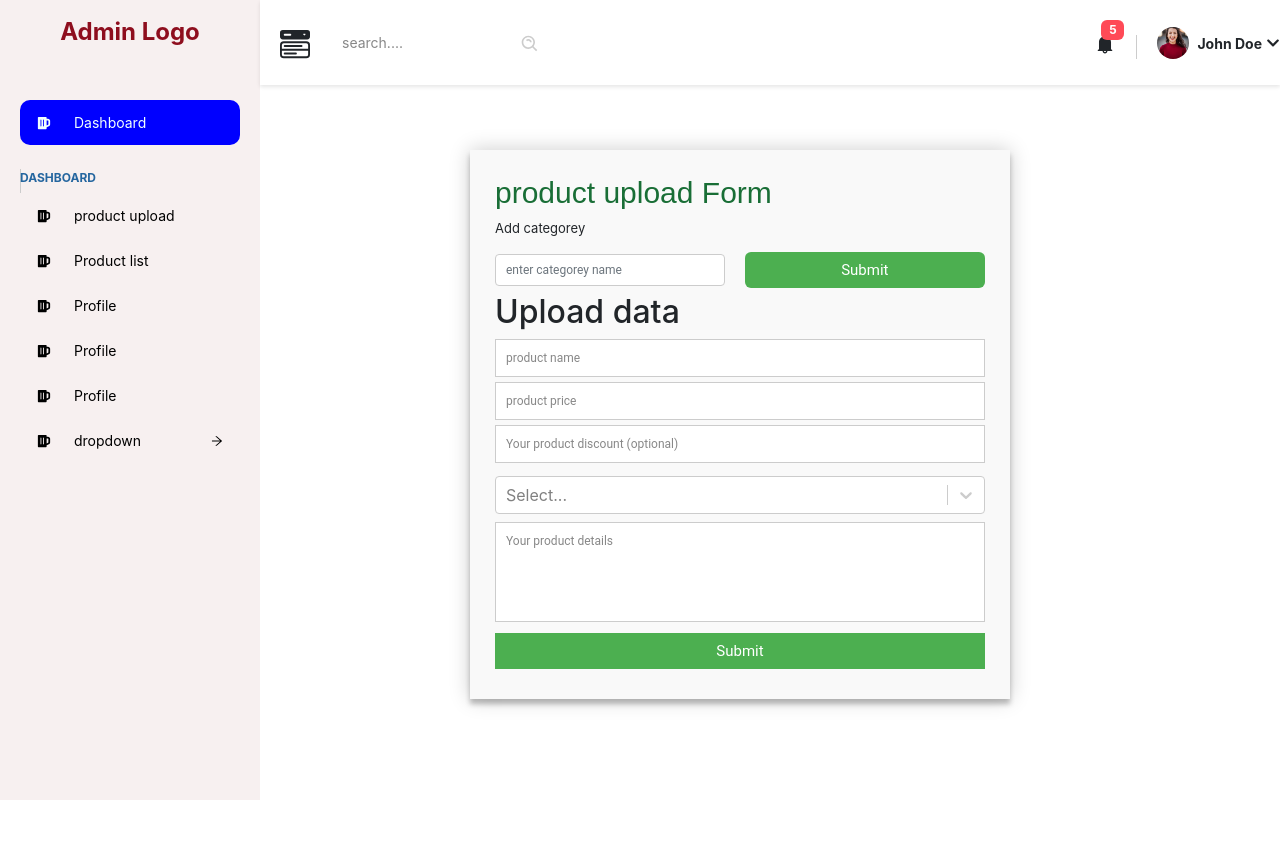
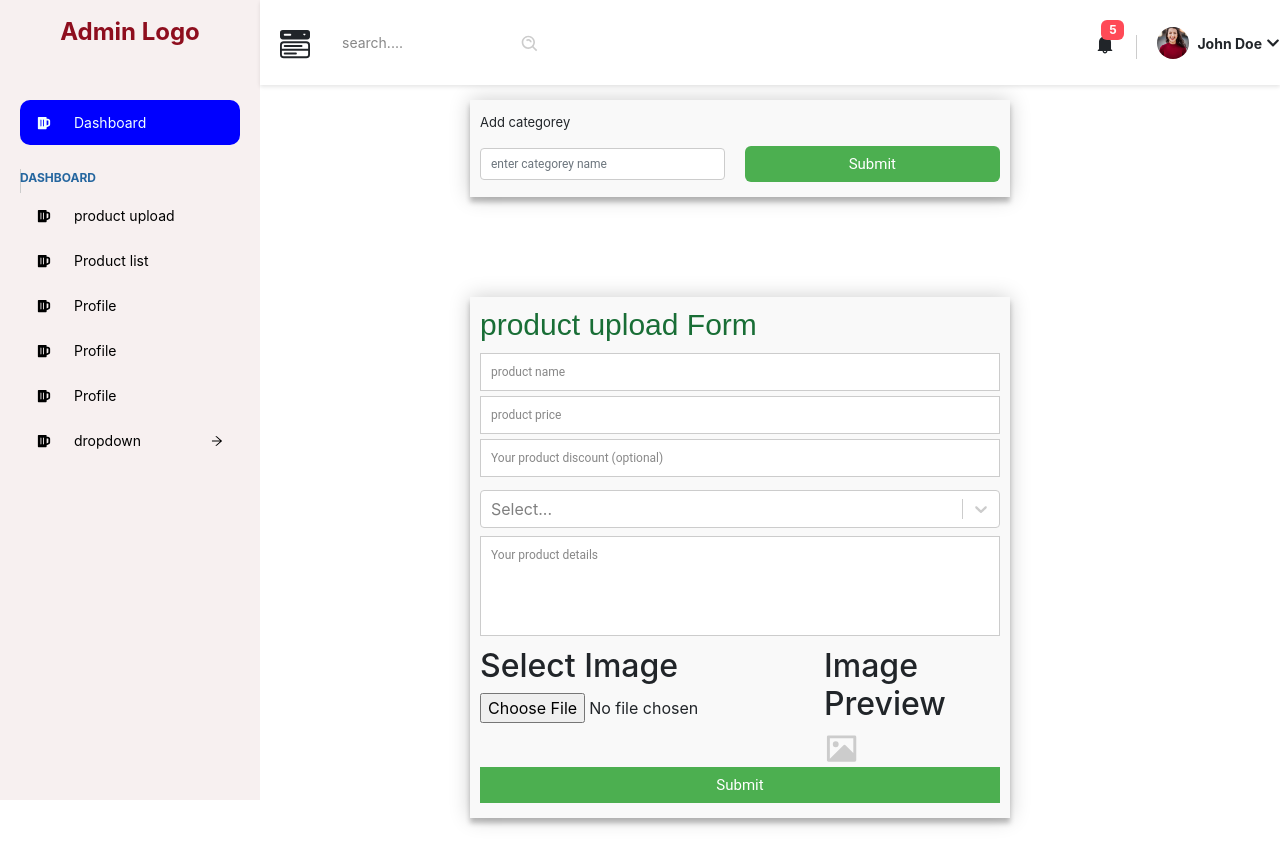
Before and after one commit to gblbd/ecommerce, a React (Create React App) app: page /dashboard/product-upload in a window 1280 px wide. Shown: the top 866 px of the page. Built offline with nearby package versions, Linux system fonts and the light colour scheme.

Commit message:
fix design

```diff
--- a/src/views/components/dashboard/home/admin/PorductUploadComponent/PorductUploadComponent.css
+++ b/src/views/components/dashboard/home/admin/PorductUploadComponent/PorductUploadComponent.css
@@ -25,8 +25,8 @@
 
 #contact {
   background: #f9f9f9;
-  padding: 25px;
-  margin: 150px 0;
+  padding: 10px;
+  margin: 100px 0;
   box-shadow: 0 0 20px 0 rgba(0, 0, 0, 0.2), 0 5px 5px 0 rgba(0, 0, 0, 0.24);
 }
 
@@ -128,3 +128,18 @@ fieldset {
 :-ms-input-placeholder {
   color: #888;
 }
+.icon-placeholder {
+  font-size: 100px;
+  color: #ccc;
+  text-align: center;
+  width: 20%;
+  height: 50%;
+}
+
+#imagePreview img {
+  max-width: 20%;
+  max-height: 50%;
+  border-radius: 50%;
+  display: block;
+  margin: 10px auto;
+}
--- a/src/views/components/dashboard/home/admin/PorductUploadComponent/PorductUploadComponent.js
+++ b/src/views/components/dashboard/home/admin/PorductUploadComponent/PorductUploadComponent.js
@@ -1,4 +1,5 @@
 import React, { useState } from "react";
+import { RiImageFill } from "react-icons/ri";
 import Select from "react-select";
 import "./PorductUploadComponent.css";
 const PorductUploadComponent = () => {
@@ -9,11 +10,24 @@ const PorductUploadComponent = () => {
   ];
   const [isClearable, setIsClearable] = useState(true);
   const [isSearchable, setIsSearchable] = useState(true);
+  const [imagePreview, setImagePreview] = useState(null);
+
+  const handleImageChange = (event) => {
+    const file = event.target.files[0];
+    const reader = new FileReader();
+
+    reader.onloadend = () => {
+      setImagePreview(reader.result);
+    };
+
+    if (file) {
+      reader.readAsDataURL(file);
+    }
+  };
   return (
     <div>
       <div className="container-form">
-        <form id="contact" action="" method="post">
-          <h3>product upload Form</h3>
+        <form id="contact">
           <h4>Add categorey</h4>
           <div className="form-inline">
             <div className="form-group">
@@ -27,7 +41,9 @@ const PorductUploadComponent = () => {
               Submit
             </button>
           </div>
-          <h2>Upload data</h2>
+        </form>
+        <form id="contact" action="" method="post">
+          <h3>product upload Form</h3>
           <fieldset>
             <input
               placeholder="product name"
@@ -71,6 +87,29 @@ const PorductUploadComponent = () => {
               required
             />
           </fieldset>
+          <fieldset>
+            <div className="d-flex">
+              <div>
+                <h2>Select Image</h2>
+                <input
+                  type="file"
+                  id="imageInput"
+                  accept="image/*"
+                  onChange={handleImageChange}
+                />
+              </div>
+              <div>
+                <h2>Image Preview</h2>
+                <div id="imagePreview">
+                  {imagePreview ? (
+                    <img src={imagePreview} alt="Preview" />
+                  ) : (
+                    <RiImageFill className="icon-placeholder" />
+                  )}
+                </div>
+              </div>
+            </div>
+          </fieldset>
 
           <fieldset>
             <button
```
